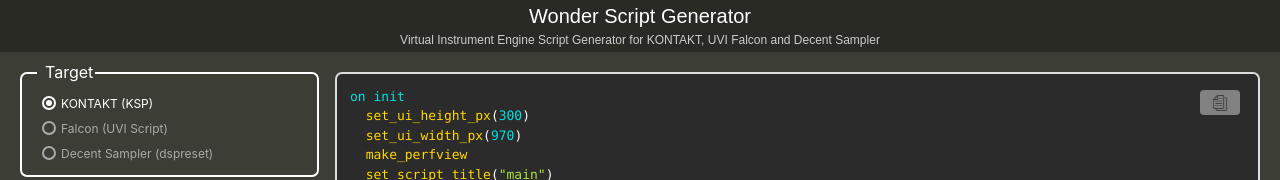
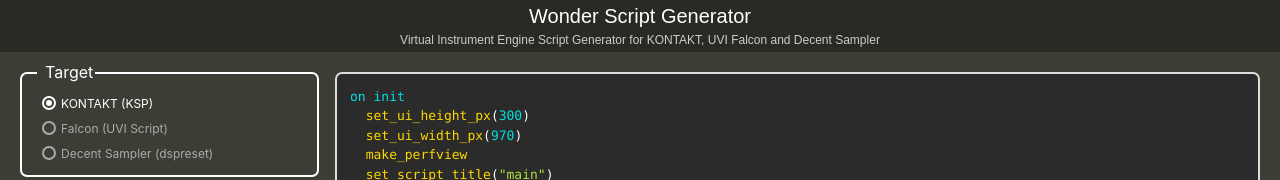
Before and after one commit to aike/WonderScriptGenerator, a React (Create React App) app: page / in a window 1280 px wide. Shown: the top 180 px of the page. Built offline with nearby package versions, Linux system fonts and the light colour scheme.

Commit message:
change copy icon

```diff
--- a/src/App.css
+++ b/src/App.css
@@ -733,20 +733,23 @@
   right: 40px;
   width: 40px;
   height: 25px;
-  background-color: #BBB;
-  opacity: 60%;
+  background-color: white;
+  opacity: 0%;
   border-radius: 4px;
   cursor : pointer;
 }
 
-#CopyButton:hover {
+.CodeArea:hover #CopyButton {
+  opacity: 60%;
+}
+
+.CodeArea:hover #CopyButton:hover {
   opacity: 100%;
 }
 
 #CopyButton img {
-  margin: 5px 0px 0px 12px;
+  margin: -5px 0px 0px 4px;
 }
-
 
 ::-webkit-scrollbar {
   width: 10px;
```
Also changed, not shown: public/copy.png, src/copy.png (deleted).
